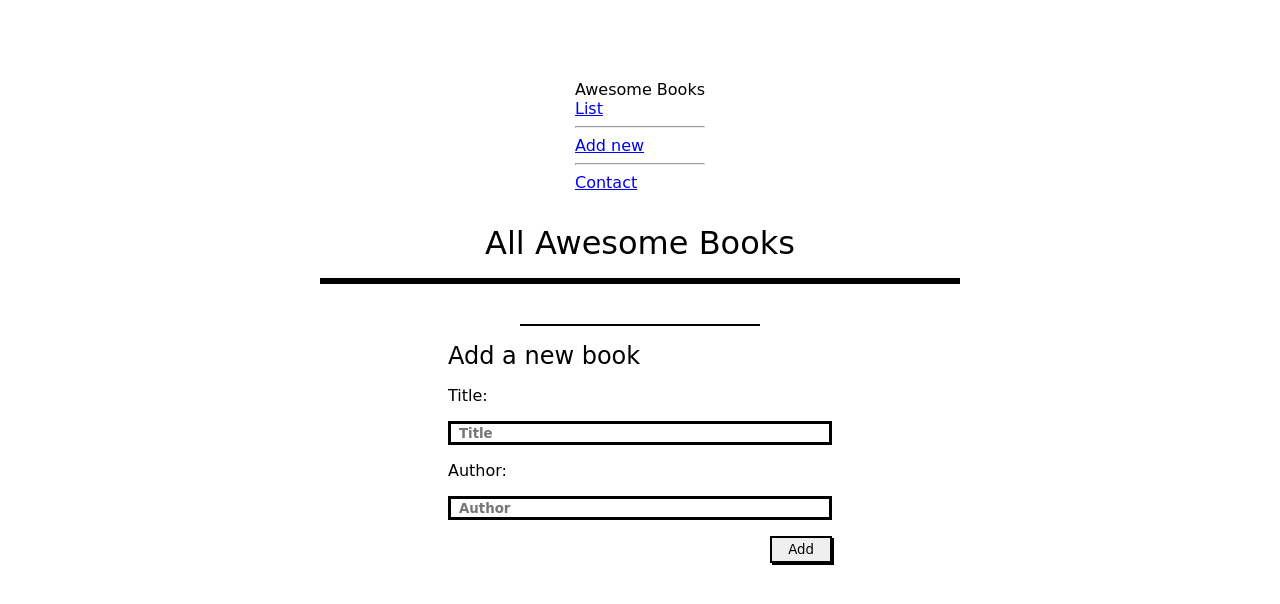
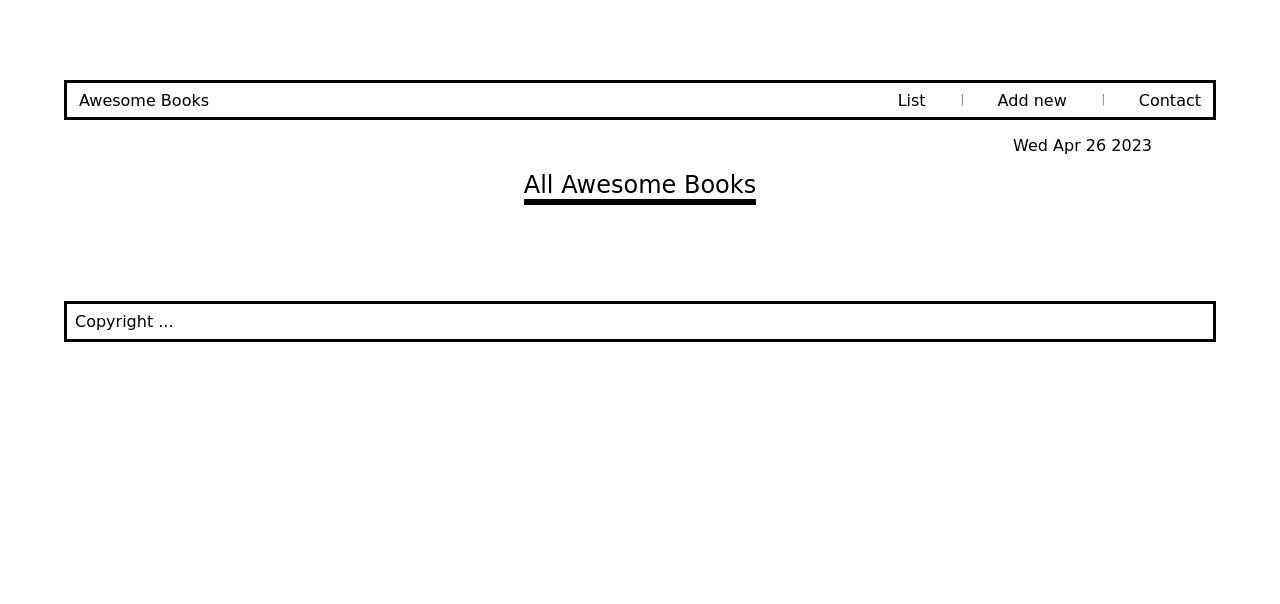
Before and after one commit to mpa-mxiang/awesome-books, a website: page index.html in a window 1280 px wide. Both pictures are taken after a click on the link "List". Drawn offline with Linux system fonts and the light colour scheme; a web font is replaced by a local one.

Commit message:
Add navigation at the proyect

```diff
--- a/index.html
+++ b/index.html
@@ -22,12 +22,13 @@
       </div>
       <div class="containerDate"><p id="today"></p></div>
 
+    <section class="listBook ">
     <h1>All Awesome Books</h1>
 
     <ul id="bookList"></ul>
+    </section>
 
-    <div class="line"></div>
-
+    <section class="newBook hidden">
     <form id="form">
       <h2>Add a new book</h2>
       <label for="title">Title:</label>
@@ -38,10 +39,23 @@
         <button type="submit" id="addBook">Add</button>
       </div>
     </form>
+    </section>
 
-
+    <section class="contact hidden">
+      <h1>Contact information</h1>
+      <p>Do have any questions or just want to say "Hello"?<br>You can reach out to us!</p>
+      <ul>
+        <li>Our e-mail mail@mail.com</li>
+        <li>Our Phone number: 0043586534422</li>
+        <li>Our address: Street name 22, 84503 City. Country.</li>
+      </ul>
+    </section>
+    <footer>
+      Copyright ...
+    </footer>
 
     <script src="app.js"></script>
     <script src="storage.js"></script>
+    <script src="nav.js"></script>
   </body>
 </html>
--- /dev/null
+++ b/nav.js
@@ -0,0 +1,22 @@
+const today = document.getElementById('today');
+today.textContent = new Date().toDateString();
+
+function changePage(link) {
+  const sections = document.querySelectorAll('section');
+  sections.forEach((section) => {
+    if (section.classList.contains(link)) {
+      section.classList.remove('hidden');
+    } else {
+      section.classList.add('hidden');
+    }
+  });
+}
+
+const pageLinks = document.querySelectorAll('[data-section]');
+
+pageLinks.forEach((link) => {
+  link.onclick = (event) => {
+    event.preventDefault();
+    changePage(link.dataset.section);
+  };
+});
--- a/styles.css
+++ b/styles.css
@@ -38,13 +38,51 @@ body {
   font-family: 'Shantell Sans', cursive;
 }
 
+.header {
+  display: flex;
+  justify-content: space-between;
+  width: 90%;
+  height: 40px;
+  padding: 1px 12px;
+  align-items: center;
+  border: 3px solid black;
+}
+
+.nav {
+  display: flex;
+  flex-direction: row;
+  justify-content: center;
+  gap: 30px;
+  list-style-type: none;
+}
+
+hr {
+  width: 12px;
+  transform: rotate(90deg);
+}
+
+a {
+  text-decoration: none;
+  color: black;
+}
+
+a:hover {
+  color: blue;
+}
+
+.containerDate {
+  width: 80%;
+  display: flex;
+  justify-content: flex-end;
+}
+
 #bookList {
   display: flex;
   flex-direction: column;
   justify-self: center;
   list-style: none;
   padding: 0;
-  width: 50%;
+  width: 100%;
   border: black solid 3px;
 }
 
@@ -72,11 +110,17 @@ button {
   font-family: 'Shantell Sans', cursive;
 }
 
+.newBook{
+  display: flex;
+  flex-direction: column;
+  align-items: center;
+}
+
 #form {
   display: flex;
   flex-direction: column;
   gap: 2vh;
-  width: 30%;
+  width: 80%;
 }
 
 form input {
@@ -104,3 +148,15 @@ form input {
   justify-content: flex-end;
   width: 4rem;
 }
+
+footer {
+  display: flex;
+  width: 90%;
+  border: black solid 3px;
+  margin-top: 10vh;
+  padding: 1vh;
+}
+
+.hidden {
+  display: none;
+}
```
